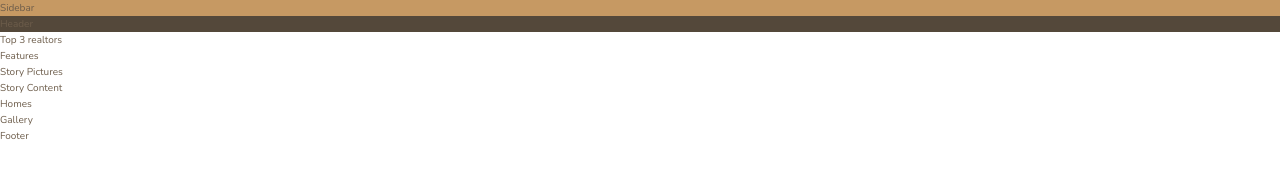
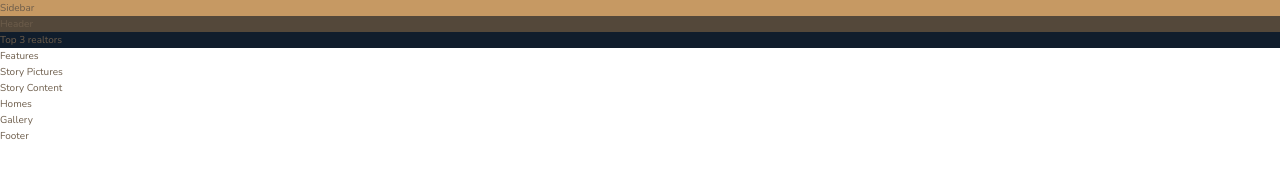
Before and after one commit to rnorman24/Nexter, a website: page index.html in a window 1280 px wide. Drawn offline with nearby package versions, Linux system fonts and the light colour scheme.

Commit message:
add background colors

```diff
--- a/sass/_realtors.scss
+++ b/sass/_realtors.scss
@@ -0,0 +1,3 @@
+.realtors {
+  background-color: $color-secondary;
+}
```
Also changed, not shown: css/style.css.
